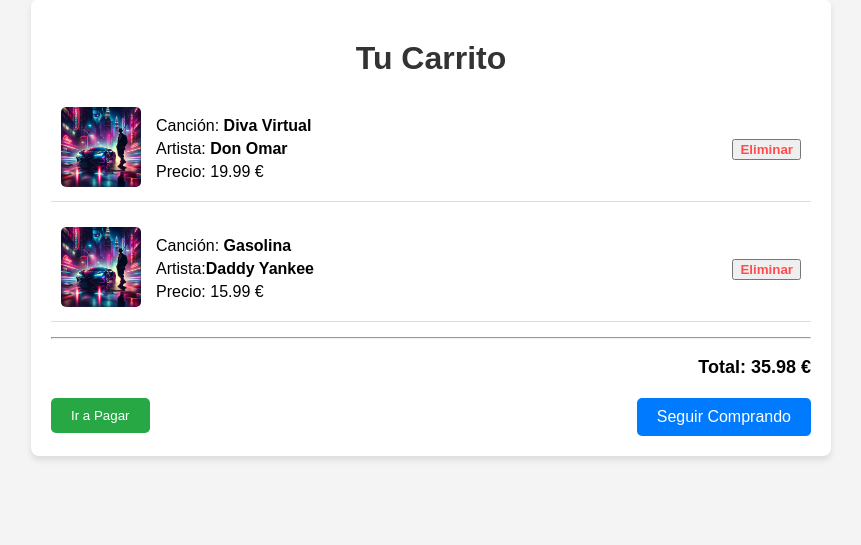
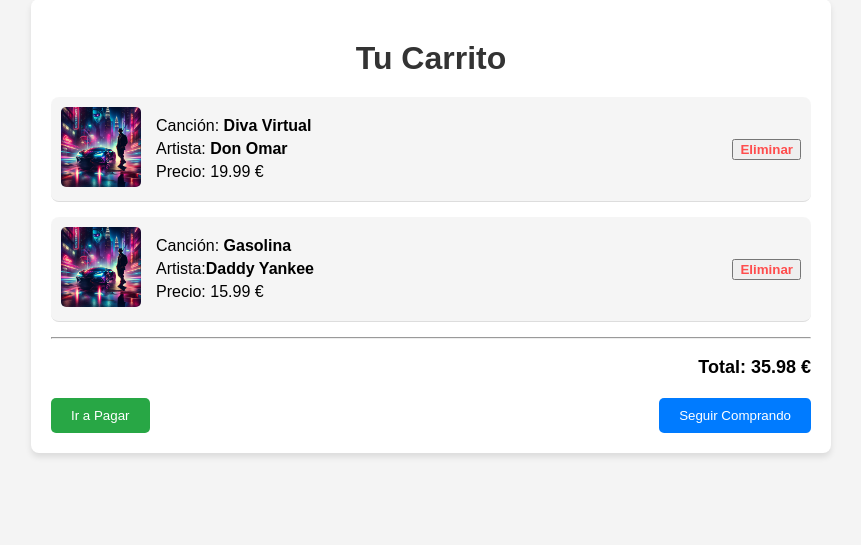
Before and after one commit to AlbertooCh/UNDERSOUNDS, a Django app: page /carrito/ in a window 1280 px wide. Shown: the part 101-646 px from the top of the page, without its empty margins (209-1070 px from the left). Run offline with Django 5.2, Linux system fonts and the light colour scheme.

Commit message:
Modificaciones de estilo y botones vista pago y carrito

```diff
--- a/store/static/store/css/store.css
+++ b/store/static/store/css/store.css
@@ -36,7 +36,9 @@
         justify-content: space-between;
         margin-bottom: 15px;
         padding: 10px;
+        background-color: rgba(236, 236, 236, 0.53);
         border-bottom: 1px solid #ddd;
+        border-radius: 8px;
     }
 
     .item-image {
@@ -72,6 +74,15 @@
         margin-top: 10px;
         font-size: 18px;
         font-weight: bold;
+    }
+
+    button{
+        cursor: pointer;
+        transition: transform 0.3s ease; /* Añade una transición suave */
+    }
+
+    button:hover {
+        transform: scale(1.03); /* Aumenta el tamaño del botón un 10% */
     }
 
     .cart-buttons {
--- a/store/templates/carrito.html
+++ b/store/templates/carrito.html
@@ -35,7 +35,7 @@
         </div>
         <div class="cart-buttons">
             <a href="/user/historial_compras/"><button class="checkout">Ir a Pagar</button></a>
-            <a class="continue-shopping" href="/catalogo/">Seguir Comprando</a>
+            <a href="/catalogo/"><button class="continue-shopping">Seguir Comprando</button></a>
         </div>
     </div>
 </body>
--- a/store/templates/pago.html
+++ b/store/templates/pago.html
@@ -19,7 +19,7 @@
         </div>
         <div class="form-group">
             <p>Vendido por <a href="/artist_detail/">Don Omar</a>.</p>
-            <p>UnderSounds incluye una descarga en alta calidad en MP3, FLAC y WAV <a href="#">más</a>.</p>
+            <p>UnderSounds incluye una descarga en alta calidad en MP3, FLAC y WAV.</p>
         </div>
         <div class="form-group">
             <p>¿Tienes una tarjeta de regalo? <a href="#">Canjéala aquí</a></p>
```
